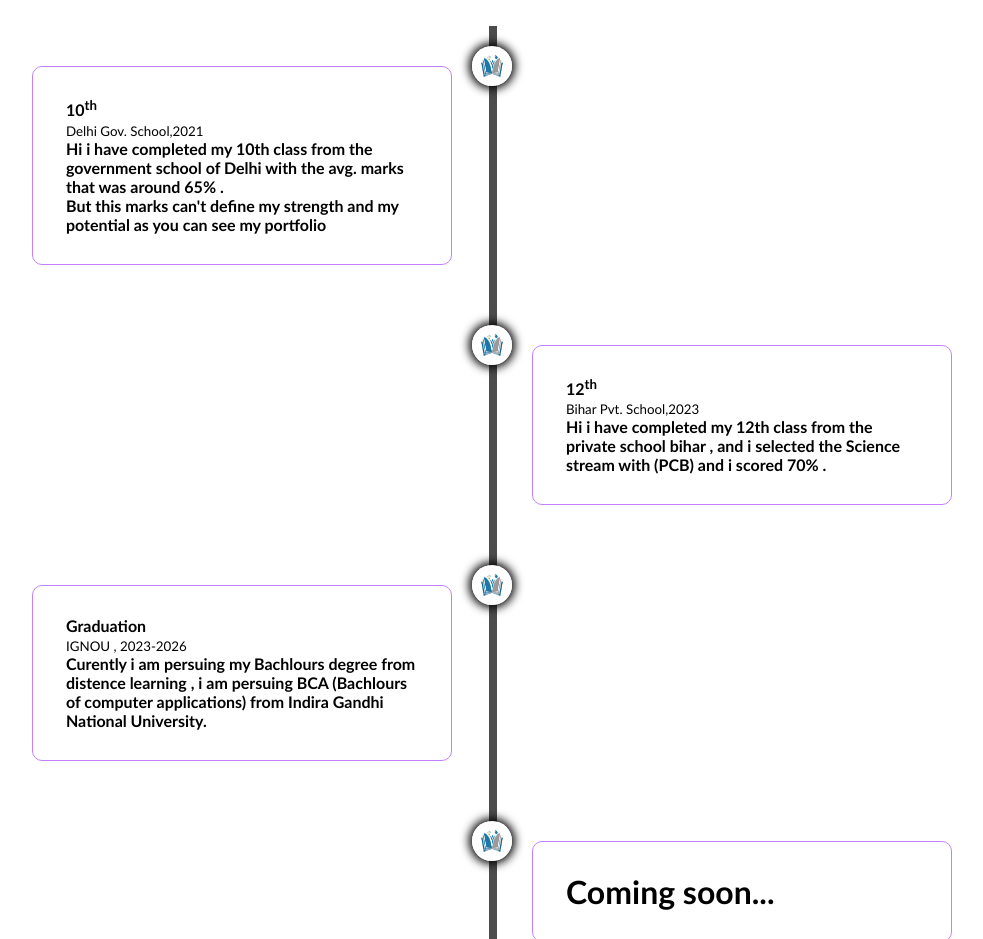
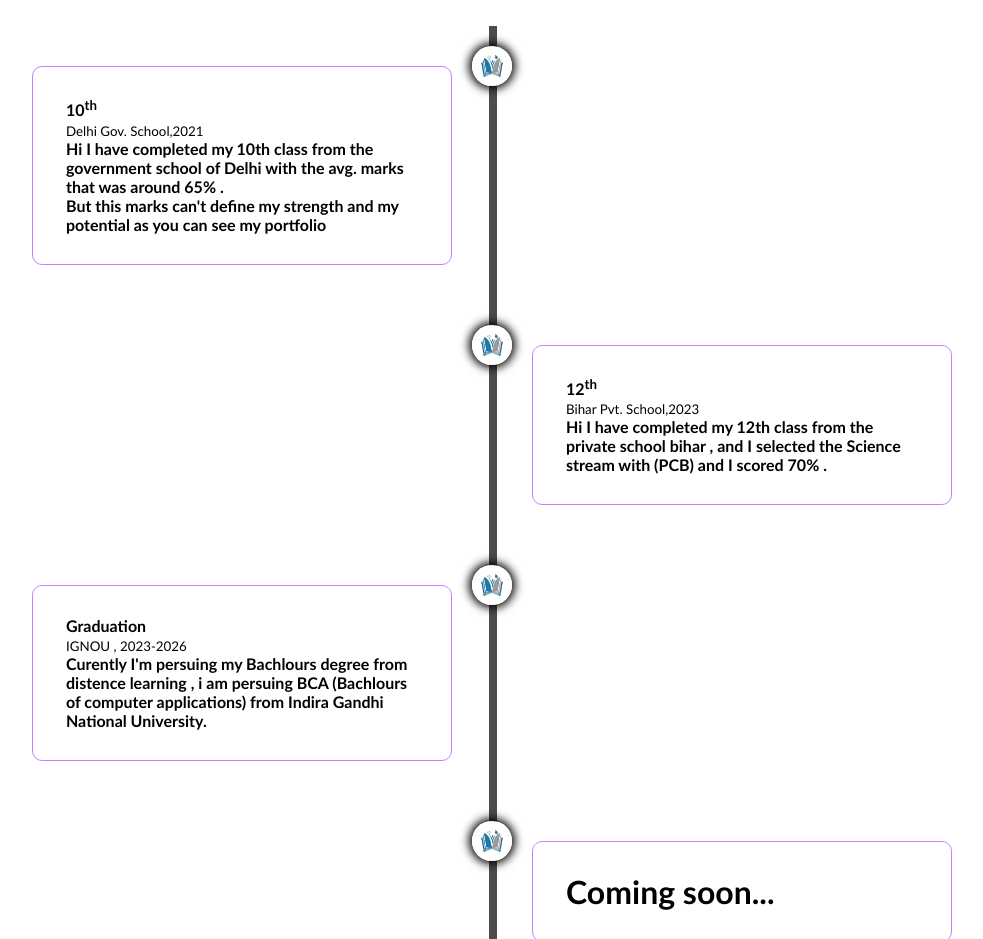
Before and after one commit to Rahullchaudharyy/My-Portfolio-website, a plain HTML site: page index.html in a window 1280 px wide. Shown: the part 2880-3819 px from the top of the page, without its empty margins (148-1131 px from the left). Drawn offline with nearby package versions, Linux system fonts and the light colour scheme.

Commit message:
Made Correction

```diff
--- a/index.html
+++ b/index.html
@@ -121,7 +121,7 @@
              <div class="text-box">
                <h4>10<sup>th</sup> </h4>
                <small>Delhi Gov. School,2021</small>
-               <h4>Hi i have completed my 10th class from the government school of Delhi with the avg. marks that was around 65% . <br> But this marks can't define my strength and my potential as you can see my portfolio </h4>
+               <h4>Hi I have completed my 10th class from the government school of Delhi with the avg. marks that was around 65% . <br> But this marks can't define my strength and my potential as you can see my portfolio </h4>
              </div>
           </div>
           <div class="education-con right-con">
@@ -130,7 +130,7 @@
              <div class="text-box">
                <h4>12<sup>th</sup> </h4>
                <small>Bihar Pvt. School,2023</small>
-               <h4>Hi i have completed my 12th class from the private school bihar , and i selected the Science stream with (PCB) and i scored 70% .</h4>
+               <h4>Hi I have completed my 12th class from the private school bihar , and I selected the Science stream with (PCB) and I scored 70% .</h4>
              </div>
           </div>
           <div class="education-con left-con">
@@ -139,7 +139,7 @@
              <div class="text-box">
                <h4>Graduation</h4>
                <small>IGNOU , 2023-2026</small>
-               <h4>Curently i am persuing my Bachlours degree from distence learning , i am persuing BCA (Bachlours of computer applications) from Indira Gandhi National University.</h4>
+               <h4>Curently I'm persuing my Bachlours degree from distence learning , i am persuing BCA (Bachlours of computer applications) from Indira Gandhi National University.</h4>
              </div>
           </div>
           <div class="education-con right-con">
```
Also changed, not shown: 1 other file.
